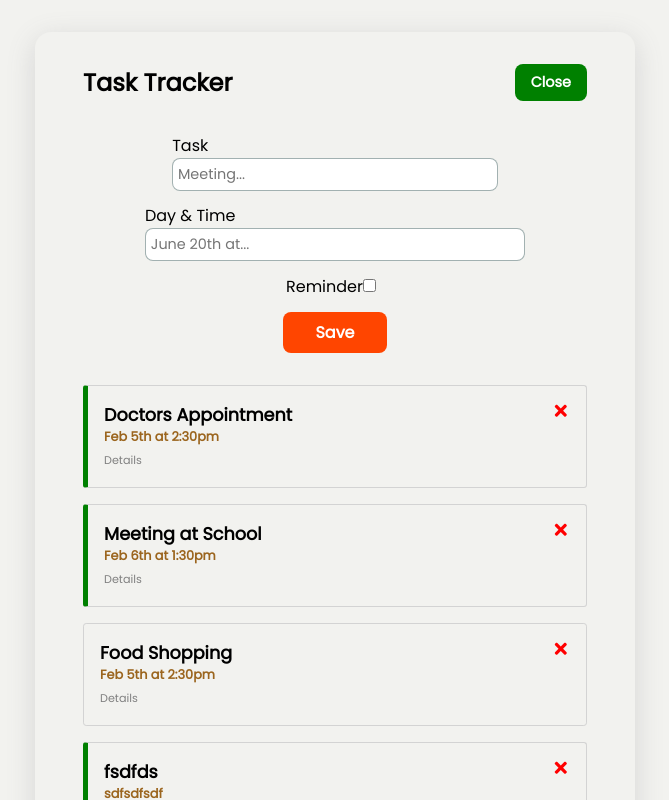
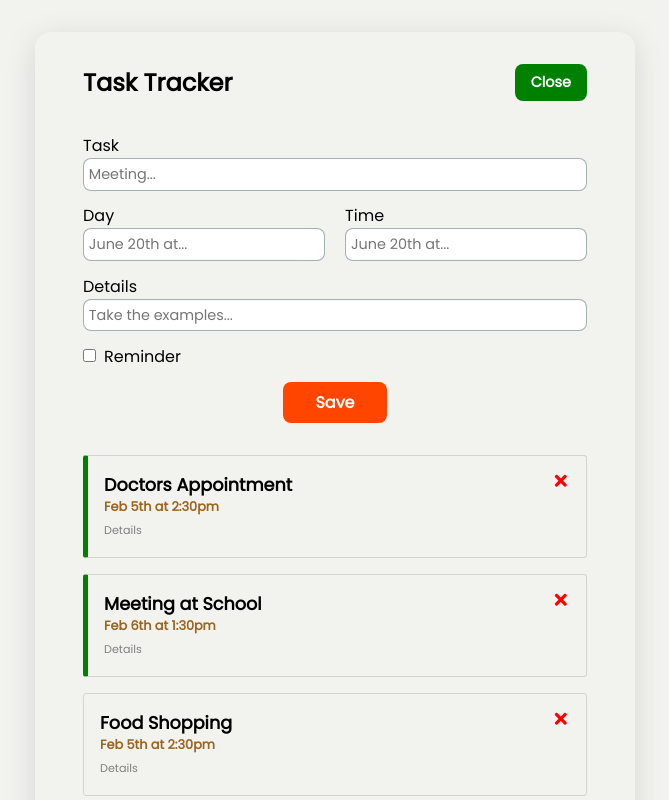
Before and after one commit to eugeniarossanigo/task-tracker, a React (Vite) app: page / in a window 1280 px wide. Both pictures are taken after a click on the button "Add Task". Shown: the top 800 px of the page, without its empty margins (305-974 px from the left). Built offline with nearby package versions, Linux system fonts and the light colour scheme; data requests are answered from the project's data file.

Commit message:
update form for more details

```diff
--- a/src/components/AddTask.jsx
+++ b/src/components/AddTask.jsx
@@ -3,7 +3,9 @@ import { useState } from 'react'
 export default function AddTask({ handleAdd }) {
   const [text, setText] = useState('')
   const [day, setDay] = useState('')
+  const [hour, setHour] = useState('')
   const [reminder, setReminder] = useState(false)
+  const [details, setDetails] = useState('')
 
   const handleSubmit = (e) => {
     e.preventDefault()
@@ -15,31 +17,45 @@ export default function AddTask({ handleAdd }) {
       alert('please add a date')
       return
     }
-    handleAdd({text, day, reminder})
-    // console.log(text, day, reminder)
+    handleAdd({text, day, hour, details, reminder})
+    // console.log(text, day, hour, details, reminder)
     setText('')
     setDay('')
+    setHour('')
+    setDetails('')
     setReminder(false)
   }
 
   return (
     <form className='form-container' onSubmit={handleSubmit} >
-      <div>
+      <fieldset>
         <label>Task</label>
         <input type="text" placeholder='Meeting...' value={text} onChange={(e) => setText(e.target.value)} />
-      </div>
-      {/* <div>
+      </fieldset>
+      {/* <fieldset>
           <label>Day & Time</label>
           <input type="datetime-local" value={day} onChange={(e) => setDay(e.target.value)} />
-      </div> */}
-      <div>
-        <label>Day & Time</label>
-        <input type="text" placeholder='June 20th at...' value={day} onChange={(e) => setDay(e.target.value)} />
-      </div>
-      <div>
-        <label>Reminder</label>
-        <input type="checkbox" checked={reminder} value={reminder} onChange={(e) => setReminder(e.currentTarget.checked)}/>
-      </div>
+      </fieldset> */}
+      <fieldset className='day-time'>
+        <div>
+          <label>Day</label>
+          <input type="text" placeholder='June 20th at...' value={day} onChange={(e) => setDay(e.target.value)} />
+        </div>
+        <div>
+          <label>Time</label>
+          <input type="text" placeholder='June 20th at...' value={hour} onChange={(e) => setHour(e.target.value)} />
+        </div>
+      </fieldset>
+      <fieldset>
+        <label>Details</label>
+        <input type="text" placeholder='Take the examples...' value={details} onChange={(e) => setDetails(e.target.value)} />
+      </fieldset>
+      <fieldset>
+        <label>
+          <input type="checkbox" checked={reminder} value={reminder} onChange={(e) => setReminder(e.currentTarget.checked)}/>
+          Reminder
+        </label>
+      </fieldset>
       <button className='btn btn-save'>Save</button>
     </form>
   )
```
